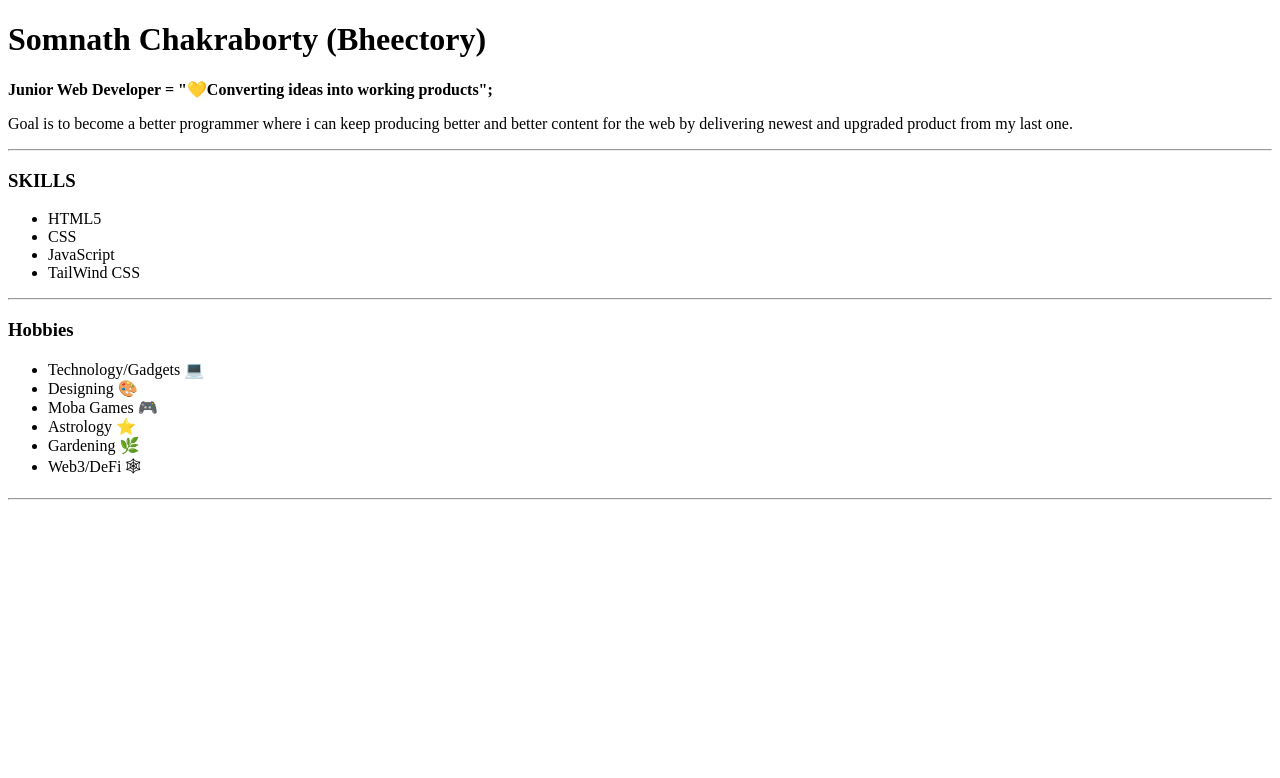
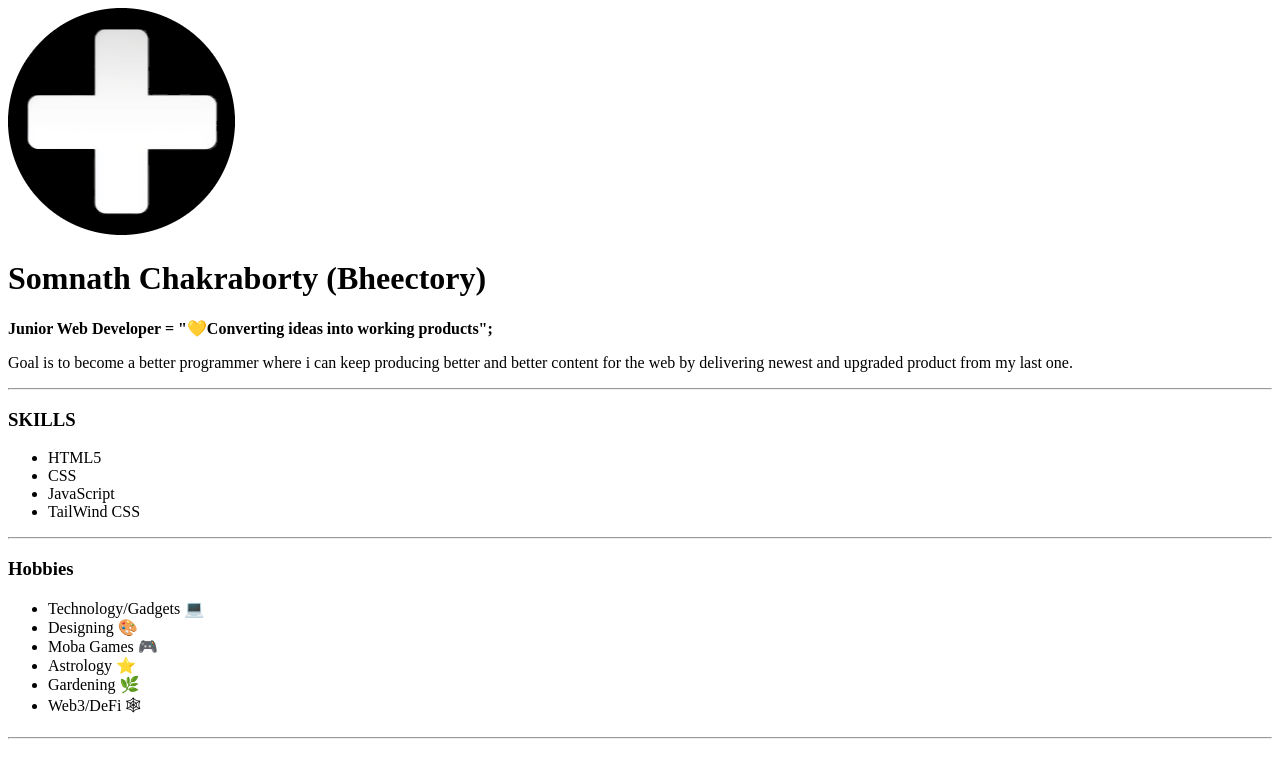
Before and after one commit to bheectory/bheectory, a plain HTML site: page index.html in a window 1280 px wide. Drawn offline with Linux system fonts and the light colour scheme.

Commit message:
updating fav and logo again

```diff
--- a/index.html
+++ b/index.html
@@ -12,11 +12,12 @@
     <link rel="stylesheet" href="style.css" />
 
     <title>BHEECTORY - Website Developer</title>
-    <link rel="icon" type="image/x-icon" href="favicon.ico?" />
+    <link rel="icon" type="image/x-icon" href="images/favicon.ico?" />
   </head>
   <body>
     <div>
       <div>
+        <img src="images/plus v1 -circle.png" alt="bheectory_logo">
         <!-- space for logo -->
       </div>
       <div>
```
